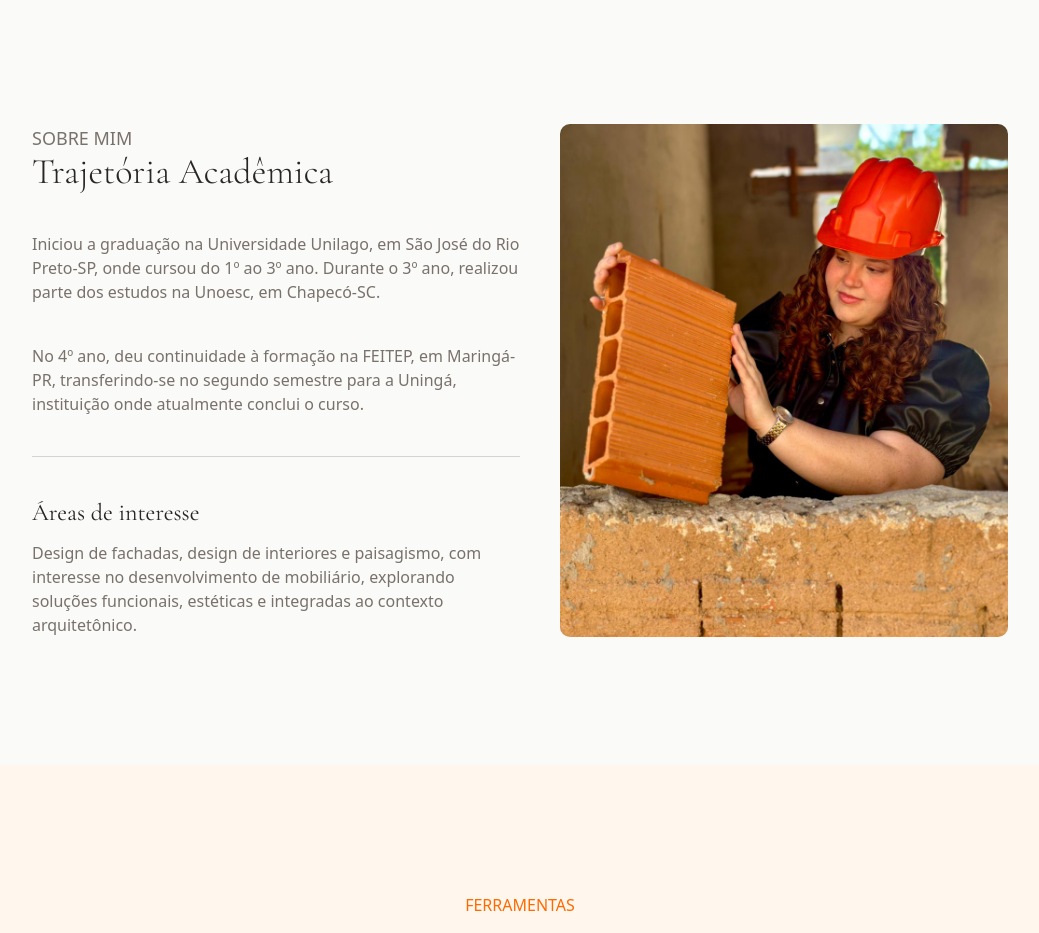
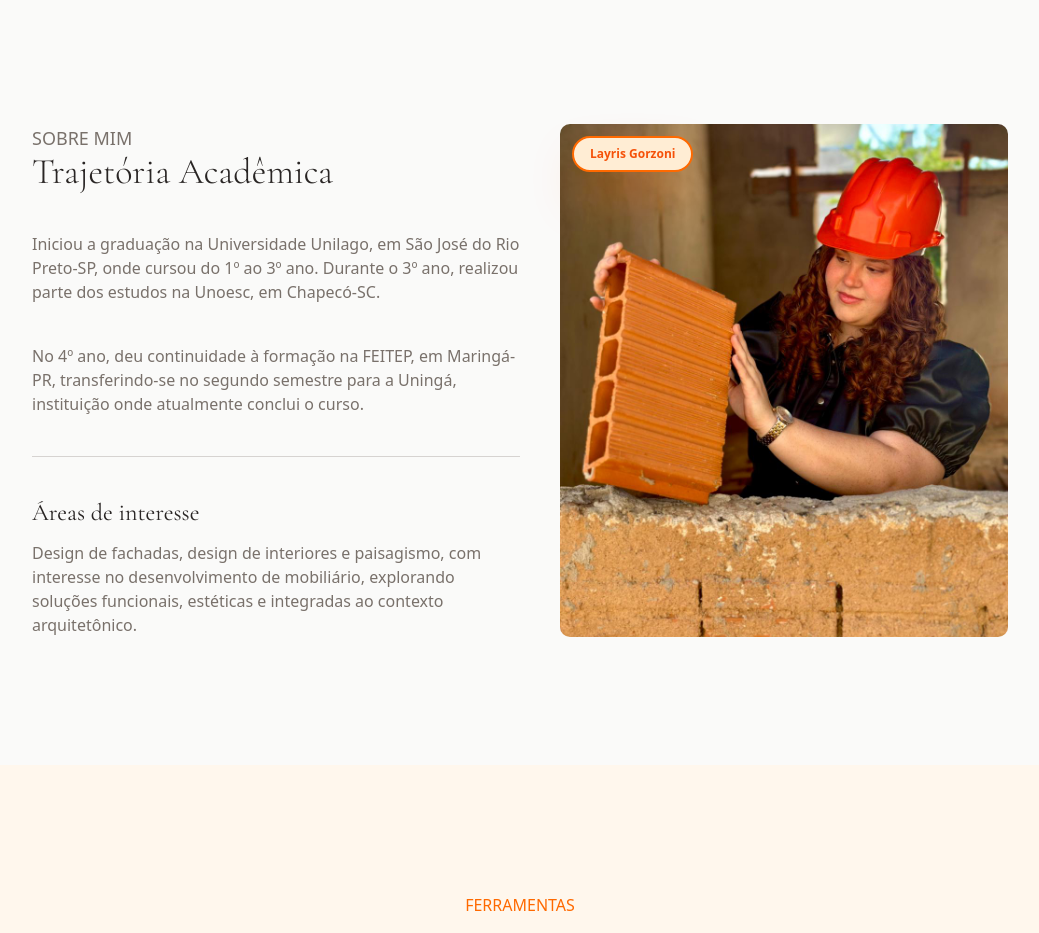
Before and after one commit to danilopinho75/site-arquiteta-layris, a Next.js app: page / in a window 1280 px wide. Shown: the part 780-1713 px from the top of the page, without its empty margins (120-1159 px from the left). Built offline with nearby package versions, Linux system fonts and the light colour scheme.

Commit message:
Adiciona nome da Layris

```diff
--- a/src/pages/index.tsx
+++ b/src/pages/index.tsx
@@ -104,7 +104,11 @@ export default function Home() {
             style={{ backgroundImage: `url(${Layris.src})` }}
             className="w-full h-96 rounded-lg bg-cover bg-center bg-no-repeat
             hover:scale-105 hover:drop-shadow-2xl hover:border-4 hover:border-white transition-all duration-500 sm:h-150 lg:max-w-md lg:h-auto lg:mt-0"
-          />
+          >
+            <div className="px-4 py-2 bg-orange-100 rounded-2xl relative top-3 left-3 w-fit border-2 border-orange-500 shadow-2xl shadow-orange-500">
+              <p className="text-orange-600 font-semibold text-xs animate-pulse">Layris Gorzoni</p>
+            </div>
+          </div>
         </section>
 
         <section className="flex flex-col p-10 bg-orange-50 text-stone-600 items-center gap-12 rounded-2xl md:p-20 lg:p-32">
```
